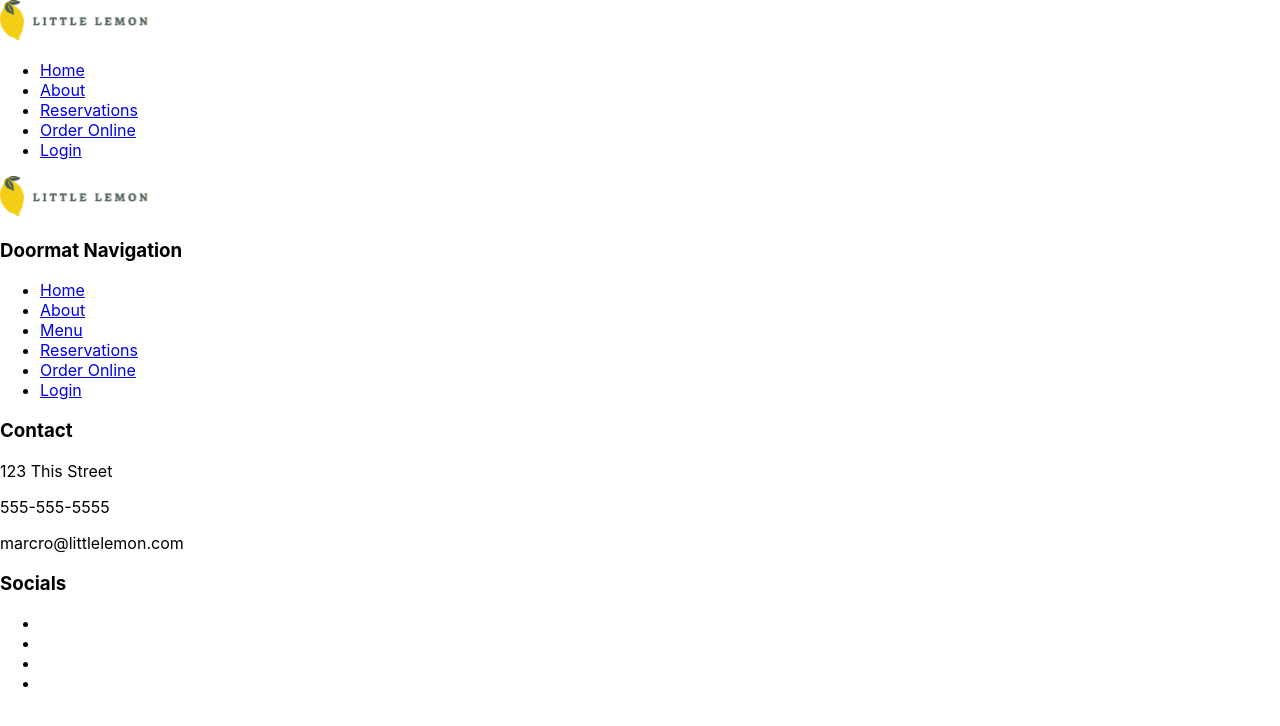
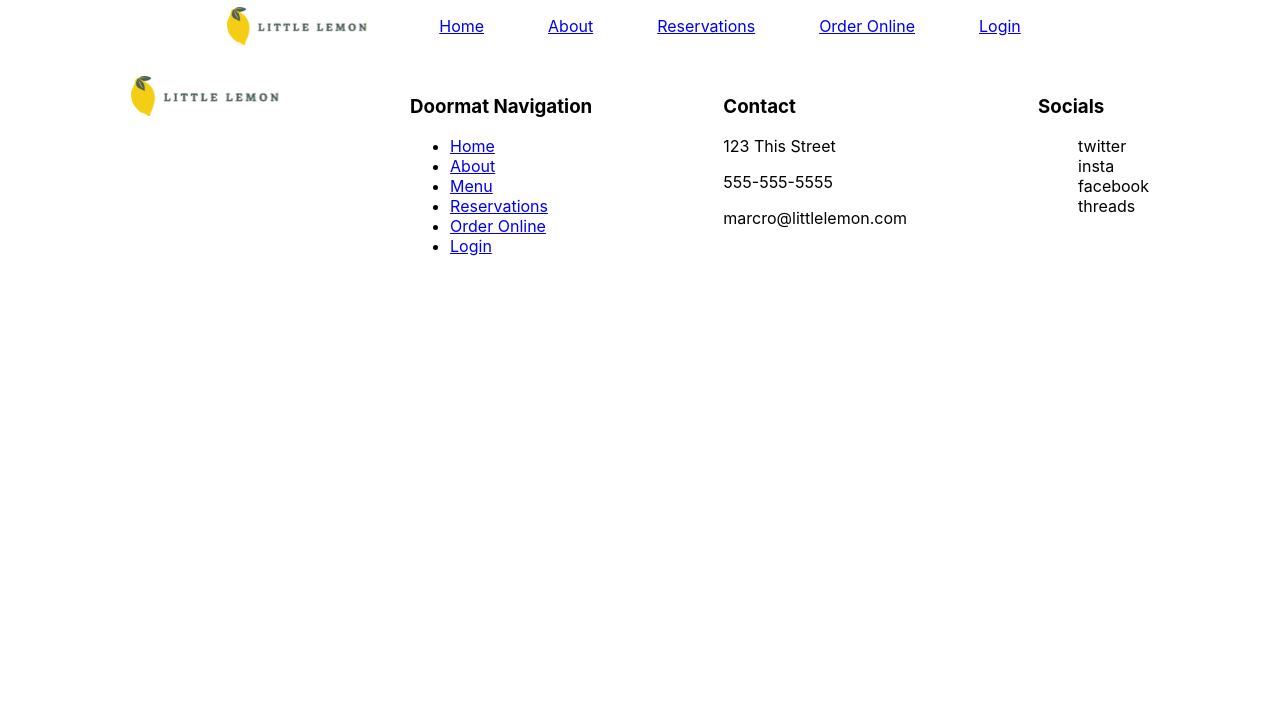
Before and after one commit to Gemisheresy/little-lemon-capstone, a React (Create React App) app: page / in a window 1280 px wide. Shown: the top 726 px of the page. Built offline with nearby package versions, Linux system fonts and the light colour scheme.

Commit message:
set up css layout for footer and header

```diff
--- a/src/components/Footer.js
+++ b/src/components/Footer.js
@@ -1,11 +1,12 @@
 import logo from '../assets/Logo.svg'
+import "./styles.css";
 export default function Footer() {
     return (
-        <footer>
-            <section>
+        <footer className="footer">
+            <section className="footer-section">
                 <img src={logo} alt="Little Lemon Logo" />
             </section>
-            <section>
+            <section className="footer-section">
                 <h3>Doormat Navigation</h3>
                 <nav>
                     <ul>
@@ -18,19 +19,19 @@ export default function Footer() {
                     </ul>
                 </nav>
             </section>
-            <section>
+            <section className="footer-section">
                 <h3>Contact</h3>
                 <p>123 This Street</p>
                 <p>555-555-5555</p>
                 <p>marcro@littlelemon.com</p>
             </section>
-            <section>
+            <section className="footer-section">
                 <h3>Socials</h3>
-                <ul>
-                    <li></li>
-                    <li></li>
-                    <li></li>
-                    <li></li>
+                <ul className="social-links">
+                    <li>twitter</li>
+                    <li>insta</li>
+                    <li>facebook</li>
+                    <li>threads</li>
                 </ul>
             </section>
         </footer>
--- a/src/components/Header.js
+++ b/src/components/Header.js
@@ -2,8 +2,8 @@ import Nav from "./Nav"
 import logo from '../assets/Logo.svg'
 export default function Header() {
     return (
-        <header>
-            <img src={logo} alt="Little Lemon Logo" />
+        <header className="header">
+            <img src={logo} height="40" width="140" alt="Little Lemon Logo" />
             <Nav />
         </header>
     )
--- a/src/components/Main.js
+++ b/src/components/Main.js
@@ -1,6 +1,13 @@
-
+import "./styles.css"
 export default function Main() {
     return (
-        <main></main>
+        <main className="main-container">
+            <section className="hero-section">
+
+            </section>
+            <section className="high-light-section"></section>
+            <section className="testimonial-section"></section>
+            <section className="about-section"></section>
+        </main>
     )
 }
--- a/src/components/Nav.js
+++ b/src/components/Nav.js
@@ -1,13 +1,13 @@
-
+import "./styles.css";
 export default function Nav() {
     return (
         <nav>
-            <ul>
-                <li><a href="/">Home</a></li>
-                <li><a href="/">About</a></li>
-                <li><a href="/">Reservations</a></li>
-                <li><a href="/">Order Online</a></li>
-                <li><a href="/">Login</a></li>
+            <ul className="nav-links">
+                <li className="nav-items"><a href="/">Home</a></li>
+                <li className="nav-items"><a href="/">About</a></li>
+                <li className="nav-items"><a href="/">Reservations</a></li>
+                <li className="nav-items"><a href="/">Order Online</a></li>
+                <li className="nav-items"><a href="/">Login</a></li>
             </ul>
         </nav>
     )
--- /dev/null
+++ b/src/components/styles.css
@@ -0,0 +1,35 @@
+.header {
+    display: flex;
+    justify-content: center;
+    align-items: center;
+}
+
+.nav-links {
+    display: flex;
+    align-items: center;
+    list-style-type: none
+}
+
+.nav-items {
+    padding-left: 2rem;
+    padding-right: 2rem;
+}
+
+.footer {
+    display: flex;
+    justify-content: space-evenly;
+}
+
+.footer-sections {
+    flex: auto;
+}
+
+.social-links {
+    list-style-type: none;
+}
+
+
+.main-container {
+    display: grid;
+    gap: .5rem
+}
```
